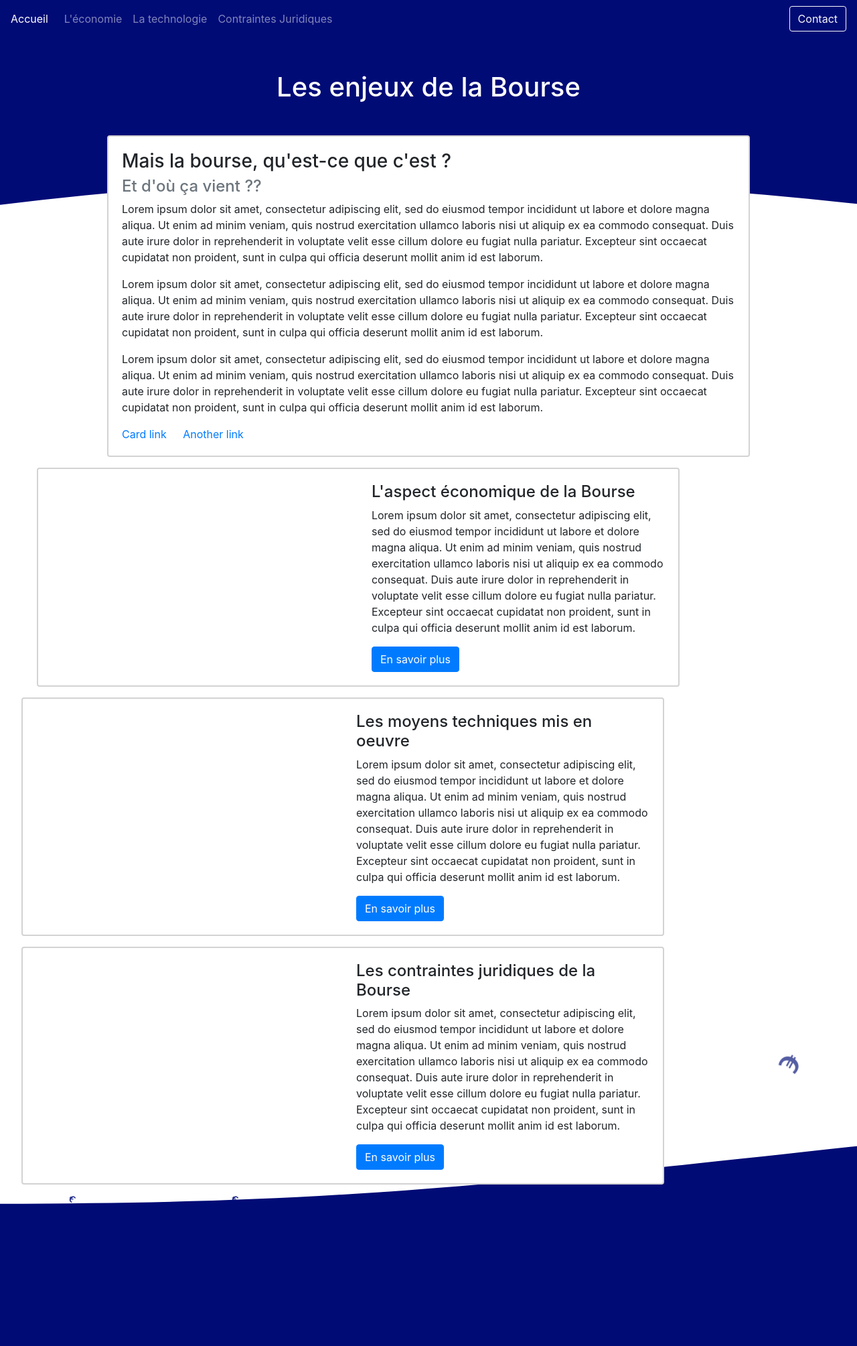
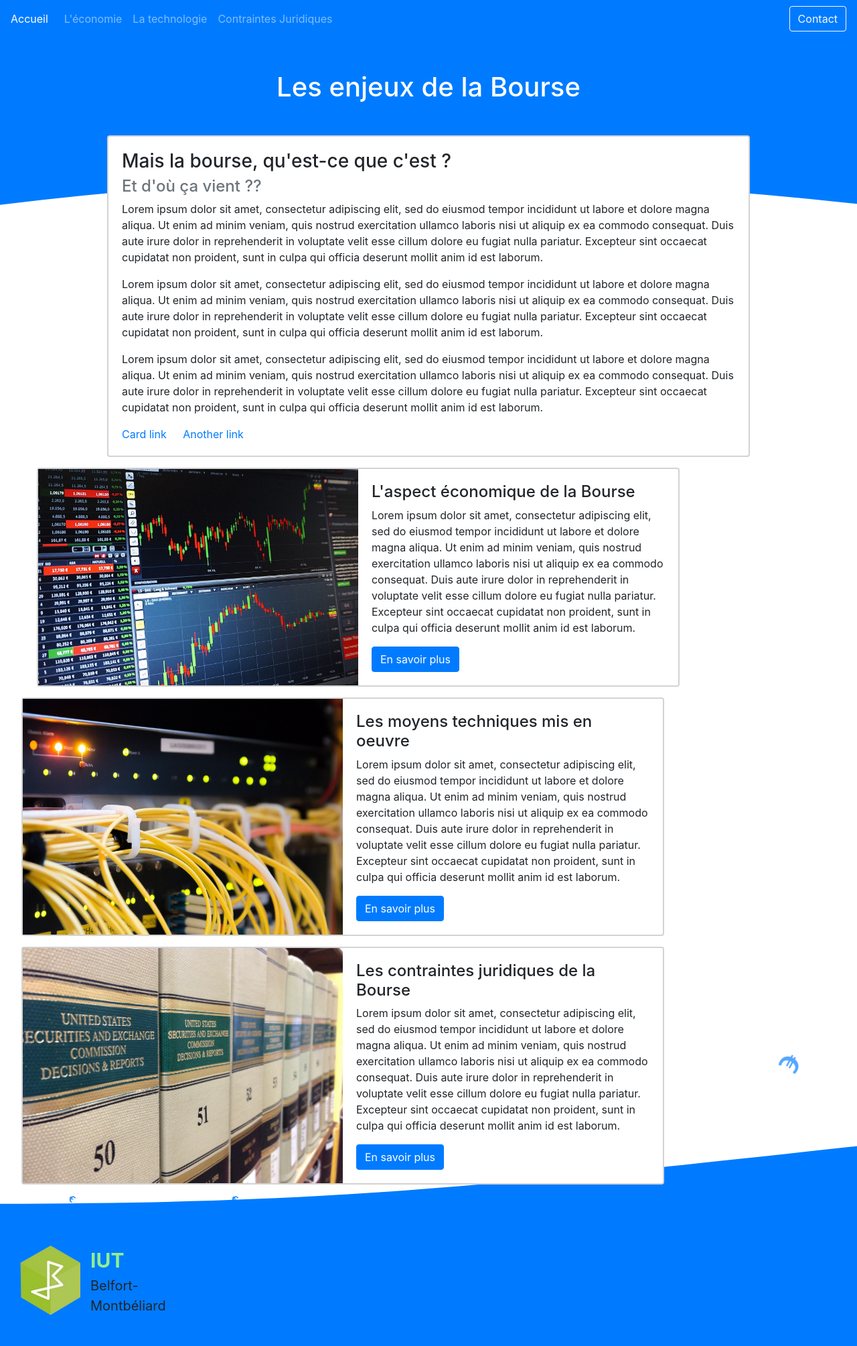
Before and after one commit to Projet-Tuteure/Projet-Tuteure-S1, a PHP site: page /index.php in a window 1280 px wide. Shown: the whole page at 67% size. Run offline with PHP 8.4, Linux system fonts and the light colour scheme; some libraries are stand-ins or nearby versions.

Commit message:
changement de structure

```diff
--- a/pages/css/style.css
+++ b/css/style.css
@@ -1,5 +1,5 @@
 .navbar {
-  background: #000B76;
+  background: #007bff;
 }
 
 .headerbg{
@@ -12,15 +12,15 @@
 }
 
 #image1_accueil{
-  background-image: url(http://via.placeholder.com/300x180);
+  background-image: url("../assets/accueil_miniature_economie.jpg");
 }
 
 #image2_accueil{
-  background-image: url(http://via.placeholder.com/300x180);
+  background-image: url("../assets/accueil_miniature_technology.jpg");
 }
 
 #image3_accueil{
-  background-image: url(http://via.placeholder.com/300x180);
+  background-image: url("../assets/accueil_miniature_juridique.jpg");
 }
 
 .card_image{
@@ -59,6 +59,10 @@
    height: auto;
    width: 100%;
  }
+}
+
+.logo_iut{
+  margin-left: 30px;
 }
 
 @keyframes animate {
--- a/pages/footer.php
+++ b/pages/footer.php
@@ -1,6 +1,12 @@
-
-    <!-- <div style="height: 300px; overflow: hidden; margin-top: -75px;" ><svg viewBox="0 0 500 150" preserveAspectRatio="none" style="height: 100%; width: 100%;"><path d="M0.00,49.98 C177.48,63.64 301.63,33.05 513.26,-0.48 L500.00,150.00 L0.00,150.00 Z" style="stroke: none; fill: #000B76;"></path></svg></div> -->
-    <div style="height: 300px; overflow: hidden; margin-top: -75px;" ><svg viewBox="0 0 500 150" preserveAspectRatio="none" style="height: 100%; width: 100%;"><path d="M-0.84,43.91 C158.29,42.92 231.65,38.97 502.54,0.50 L500.00,150.00 L0.00,150.00 Z" style="stroke: none; fill: #000B76;"></path></svg></div>
+    <div style="height: 300px; overflow: hidden; margin-top: -75px;" ><svg viewBox="0 0 500 150" preserveAspectRatio="none" style="height: 100%; width: 100%;"><path d="M-0.84,43.91 C158.29,42.92 231.65,38.97 502.54,0.50 L500.00,150.00 L0.00,150.00 Z" style="stroke: none; fill: #007bff;"></path></svg></div>
+    <footer style="margin-top: -150px; display: flex; flex-direction: row;">
+      <div class="logo_iut">
+        <img src="assets/logo_iut.png" alt="">
+      </div>
+      <div class="logo_text" style="margin-left: 15px; height: auto; margin-top: auto; margin-bottom: auto;">
+        <p style="font-size: 20px;"><span style="color: lightgreen; font-weight: bold; font-size: 30px;">IUT</span><br>Belfort-<br>Montbéliard</p>
+      </div>
+    </footer>
     <!-- Scripts -->
     <script src="https://code.jquery.com/jquery-3.3.1.slim.min.js" integrity="sha384-q8i/X+965DzO0rT7abK41JStQIAqVgRVzpbzo5smXKp4YfRvH+8abtTE1Pi6jizo" crossorigin="anonymous"></script>
     <script src="https://cdnjs.cloudflare.com/ajax/libs/popper.js/1.14.7/umd/popper.min.js" integrity="sha384-UO2eT0CpHqdSJQ6hJty5KVphtPhzWj9WO1clHTMGa3JDZwrnQq4sF86dIHNDz0W1" crossorigin="anonymous"></script>
--- a/pages/header.php
+++ b/pages/header.php
@@ -32,4 +32,4 @@
         <a class="btn btn-outline-light" href="contact.php">Contact</a>
       </div>
     </nav>
-    <div style="height: 250px; overflow: hidden;" ><svg viewBox="0 0 500 150" preserveAspectRatio="none" style="height: 100%; width: 100%;"><path d="M-18.34,153.45 C154.91,117.92 326.46,117.92 520.03,152.45 L500.00,0.00 L0.00,0.00 Z" style="stroke: none; fill: #000B76;"></path></svg></div>
+    <div style="height: 250px; overflow: hidden;" ><svg viewBox="0 0 500 150" preserveAspectRatio="none" style="height: 100%; width: 100%;"><path d="M-18.34,153.45 C154.91,117.92 326.46,117.92 520.03,152.45 L500.00,0.00 L0.00,0.00 Z" style="stroke: none; fill: #007bff;"></path></svg></div>
```
Also changed, not shown: assets/accueil_miniature_economie.jpg (added), assets/accueil_miniature_juridique.jpg (added), assets/accueil_miniature_technology.jpg (added), assets/euro.png, assets/logo_iut.png (added), js/skrollr.js (renamed from pages/js/skrollr.js).
